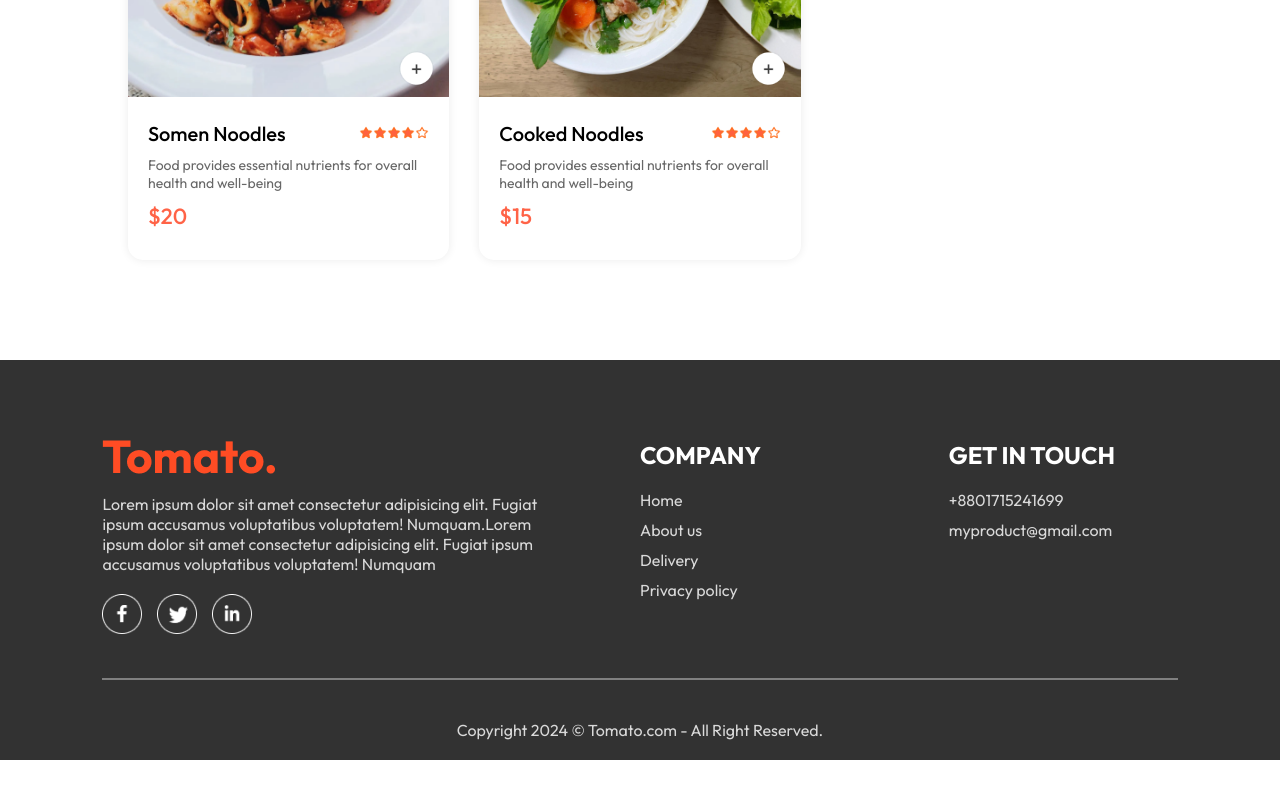
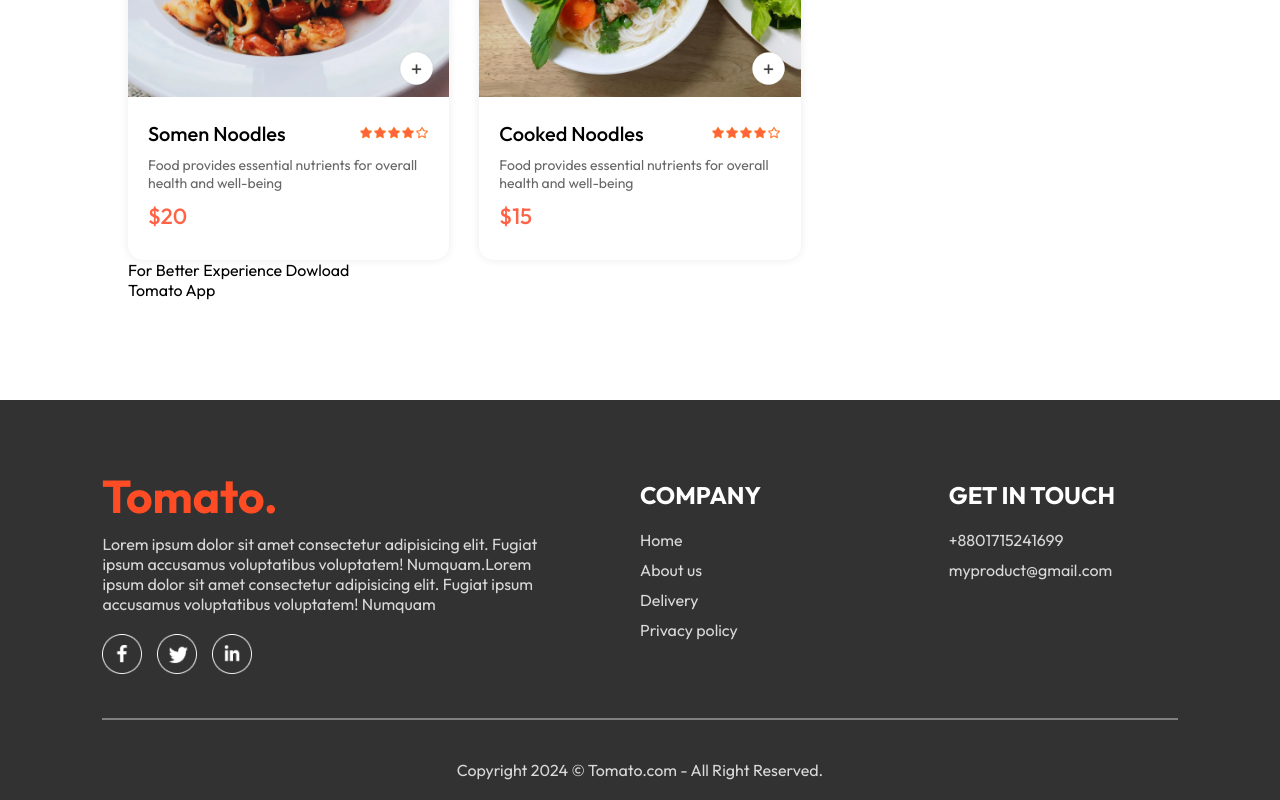
Before and after one commit to Raihanhn/Food-Delivery-app, a React (Vite) app: page / in a window 1280 px wide. Shown: the part 5809-6609 px from the top of the page. Before the commit the page ends 6569 px from the top, so only its background shows below. Built offline with nearby package versions, Linux system fonts and the light colour scheme.

Commit message:
App Download component added

```diff
--- /dev/null
+++ b/src/components/AppDownload/AppDownload.jsx
@@ -0,0 +1,15 @@
+import React from "react";
+import "./appdownload.css";
+
+const AppDownload = () => {
+  return (
+    <div className="app-download" id="app-download">
+      <p>
+        For Better Experience Dowload <br />
+        Tomato App{" "}
+      </p>
+    </div>
+  );
+};
+
+export default AppDownload;
--- a/src/pages/Home/Home.jsx
+++ b/src/pages/Home/Home.jsx
@@ -3,6 +3,7 @@ import "./home.css";
 import Header from "../../components/Header/Header";
 import ExploreMenu from "../../components/ExploreMenu/ExploreMenu";
 import FoodDisplay from "../../components/FoodDisplay/FoodDisplay";
+import AppDownload from "../../components/AppDownload/AppDownload";
 
 const Home = () => {
   const [category, setCategory] = useState("All");
@@ -12,6 +13,7 @@ const Home = () => {
       <Header />
       <ExploreMenu category={category} setCategory={setCategory} />
       <FoodDisplay category={category} />
+      <AppDownload />
     </div>
   );
 };
```
Also changed, not shown: src/components/AppDownload/appdownload.css (added).
